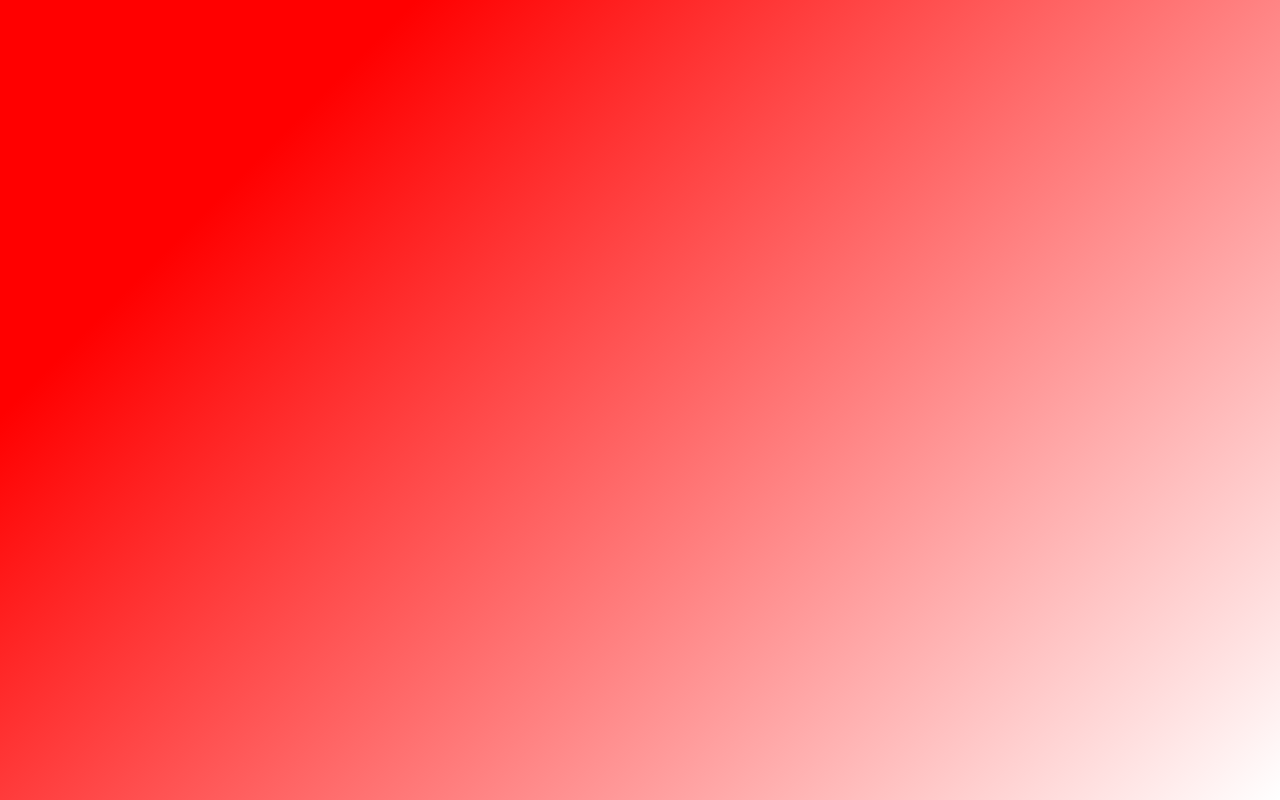
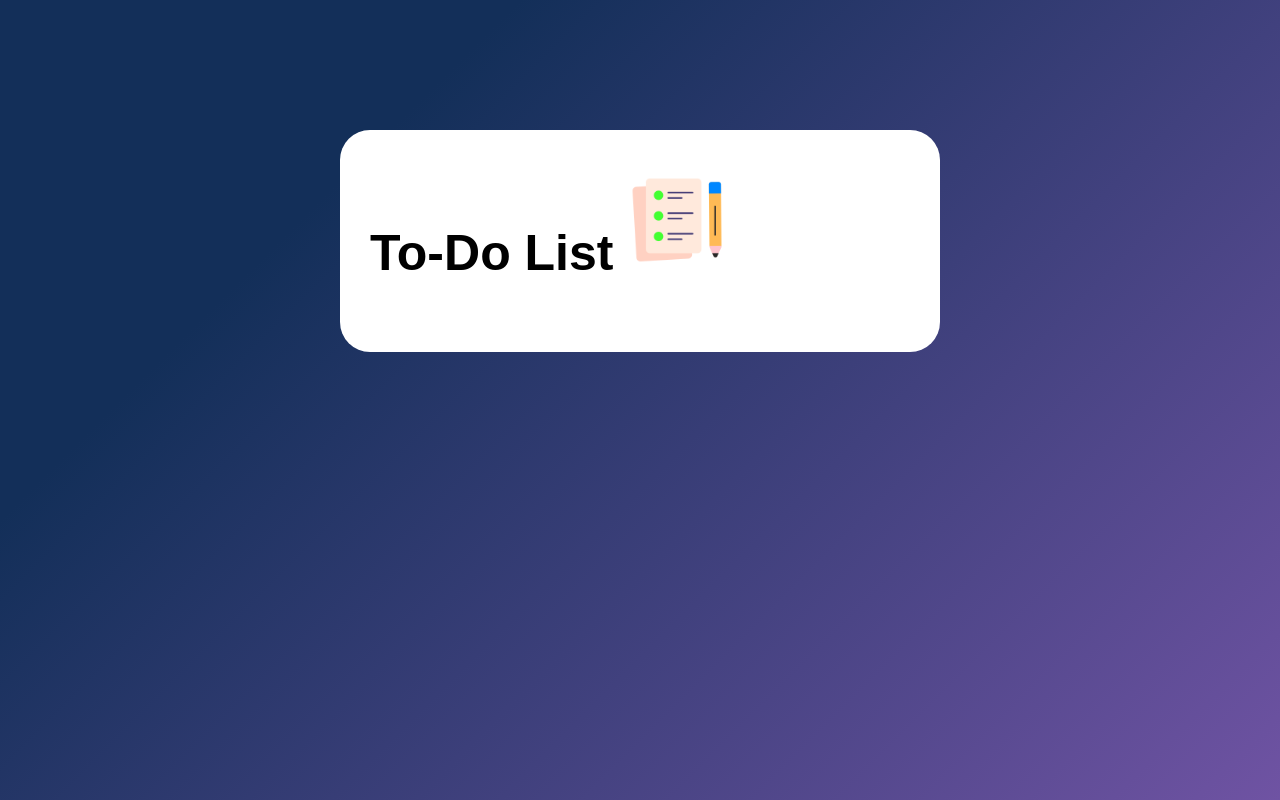
Before and after one commit to aryandas2911/To-Do-List, a plain HTML site: page index.html in a window 1280 px wide. Drawn offline with Linux system fonts and the light colour scheme.

Commit message:
Added To-Do List box with header and icon

```diff
--- a/index.html
+++ b/index.html
@@ -7,6 +7,10 @@
     <link rel="stylesheet" href="style.css" />
   </head>
   <body>
-    <div class="container"></div>
+    <div class="container">
+      <div class="to-do">
+        <h2>To-Do List <img src="images\icon.png" /></h2>
+      </div>
+    </div>
   </body>
 </html>
--- a/style.css
+++ b/style.css
@@ -8,5 +8,18 @@
 .container{
     width: 100%;
     height: 100vh;
-    background: linear-gradient(135deg, red 20%, white);
+    background: linear-gradient(135deg, #132F59 25%, #6f53a3);
+    padding: 10px;
 }
+
+.to-do{
+    width: 600px;
+    background-color: #fff;
+    margin: 120px auto 60px;
+    padding: 40px 30px 70px;
+    border-radius: 30px;
+}
+
+.to-do h2{
+    font-size: 50px;
+}
```
Also changed, not shown: images/checked.png (added), images/icon.png (added), images/unchecked.png (added).
